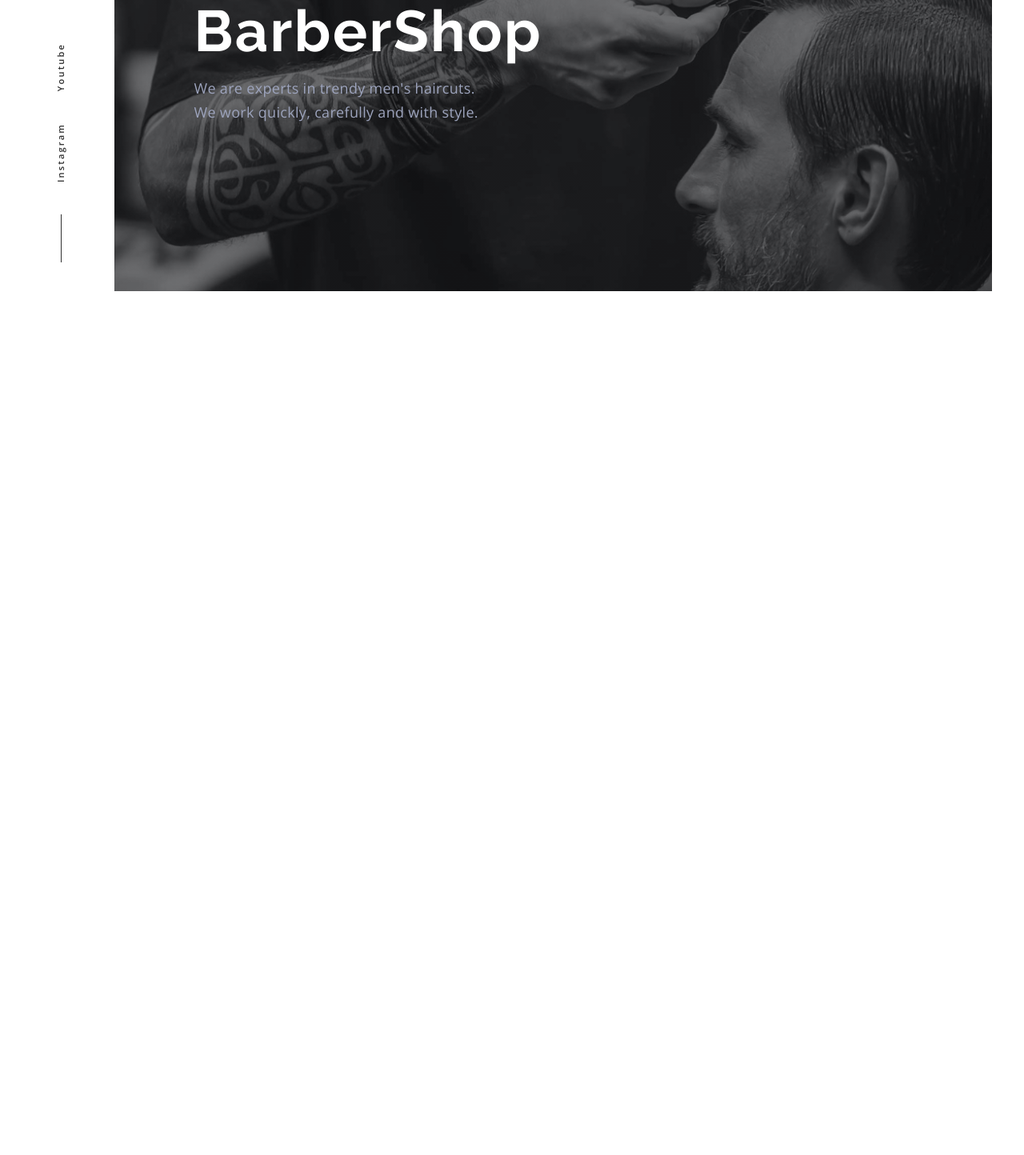
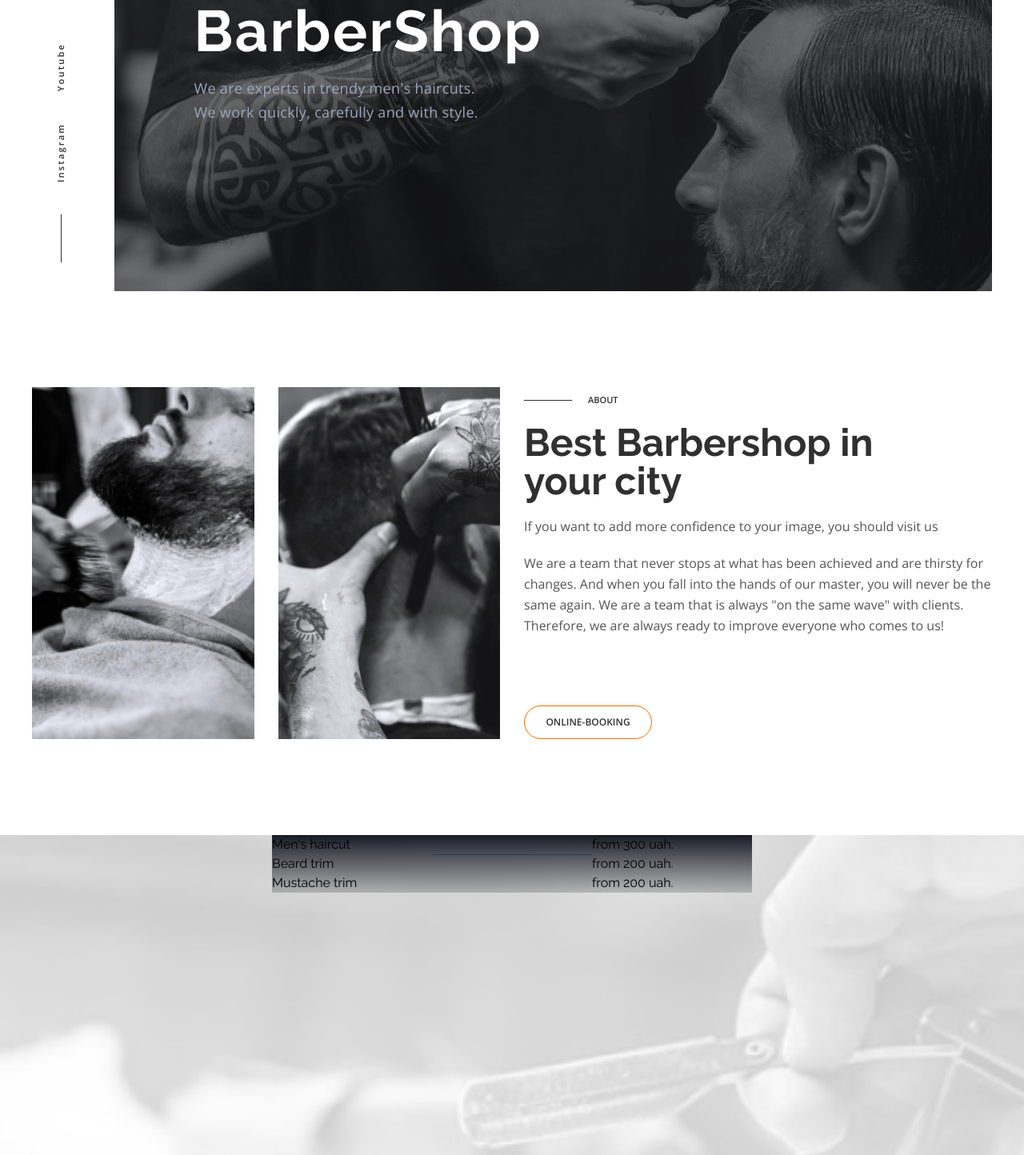
Before and after one commit to Nikichva/Barbershop, a website built with Vite: page index.html in a window 1280 px wide. Shown: the part 316-1760 px from the top of the page at 80% size. Before the commit the page ends 800 px from the top, so only its background shows below. Built offline with nearby package versions, Linux system fonts and the light colour scheme.

Commit message:
added about section

```diff
--- a/index.html
+++ b/index.html
@@ -6,11 +6,12 @@
     <meta name="viewport" content="width=device-width, initial-scale=1.0" />
     <title>Barbershop</title>
   </head>
-  <body class="">
+  <body>
     <!-- <div id="app"></div> -->
     <!-- Header -->
-    <header class="md:mx-10 slidde">
+    <header>
       <div class="container mx-auto">
+        <div class="md:px-10">
           <div
             class="header__menu pt-15 pl-10 transition duration-300 w-84 h-screen bg-light fixed top-0 right-0 transform-[translateX(100%)] opacity-0 md:hidden z-50"
           >
@@ -134,11 +135,95 @@
             </div>
           </div>
         </div>
+      </div>
       <!-- your header markup -->
     </header>
 
     <!-- Main content -->
-    <main></main>
+    <main>
+      <section>
+        <div class="container mx-auto">
+          <div
+            class="px-8 md:px-10 py-21 md:py-25 lg:py-30 md:grid md:grid-cols-2 md:gap-7.5"
+          >
+            <div class="md:col-span-1 hidden md:block">
+              <div class="lg:grid lg:grid-cols-2 gap-7.5">
+                <img
+                  src="/img/img-about-1.jpg"
+                  alt="shaving"
+                  class="w-full object-cover h-58.5 lg:h-110"
+                />
+                <img
+                  src="/img/img-about-2.jpg"
+                  alt="shaving"
+                  class="w-full object-cover h-58.5 mt-7.5 lg:hidden lg:mt-0 lg:h-110"
+                />
+                <img
+                  src="/img/img-about-2_desk.jpg"
+                  alt="shaving"
+                  class="w-full object-cover h-58.5 lg:h-110 hidden lg:block"
+                />
+              </div>
+            </div>
+            <div class="md:col-span-1 relative">
+              <h3
+                class="text-wetasphalt font-[Open_Sans] text-[11px] font-semibold uppercase inline-flex items-center gap-5 before:content-[''] before:block before:h-[1px] before:w-15 before:bg-wetasphalt"
+              >
+                About
+              </h3>
+              <h2 class="text-wetasphalt text-3xl font-bold mt-5 lg:text-5xl">
+                Best Barbershop in <br />
+                your city
+              </h2>
+              <p class="about__text">
+                If you want to add more confidence to your image, you should
+                visit us
+              </p>
+              <p class="about__text">
+                We are a team that never stops at what has been achieved and are
+                thirsty for changes. And when you fall into the hands of our
+                master, you will never be the same again. We are a team that is
+                always "on the same wave" with clients. Therefore, we are always
+                ready to improve everyone who comes to us!
+              </p>
+              <button
+                class="btn-default mt-10 md:bottom-0 md:absolute w-40 text-wetasphalt"
+              >
+                Online-booking
+              </button>
+            </div>
+          </div>
+        </div>
+      </section>
+
+      <section
+        class="bg-[url(/img/bg-prices_tab.png)] bg-center bg-cover h-100 table-background"
+      >
+        <div class="container mx-auto">
+          <div>
+            <table class="table-fixed w-150 mx-auto table-background">
+              <tbody>
+                <tr>
+                  <td>Men's haircut</td>
+                  <td class="border-b border-[#243c5a]"></td>
+                  <td>from 300 uah.</td>
+                </tr>
+                <tr>
+                  <td>Beard trim</td>
+                  <td></td>
+                  <td>from 200 uah.</td>
+                </tr>
+                <tr>
+                  <td>Mustache trim</td>
+                  <td></td>
+                  <td>from 200 uah.</td>
+                </tr>
+              </tbody>
+            </table>
+          </div>
+        </div>
+      </section>
+    </main>
 
     <!-- Footer -->
     <footer>
--- a/src/styles/tailwind.css
+++ b/src/styles/tailwind.css
@@ -22,6 +22,9 @@
   .vertical-rl {
     writing-mode: vertical-rl;
   }
+  .table-background {
+    background: linear-gradient(180deg, #171a24 0%, rgba(23, 26, 36, 0.2) 100%);
+  }
 }
 
 @theme {
@@ -29,6 +32,7 @@
   --color-light: #fff;
   --color-pomarancza: #ff6c00;
   --color-wetasphalt: #303030;
+  --color-abgrey: #555;
 
   --color-dark: #232323;
   --color-ui-active: #d9d9d9;
@@ -36,8 +40,6 @@
   --color-ui-disabled: #d2d2d2;
   --color-ui-error: #db0c35;
   --shadow-img-shadow: 5px 5px 10px 0px rgba(0, 0, 0, 0.25);
-  --shadow-btn-shadow: 0 4px 8px 0 rgba(0, 0, 0, 0.04),
-    0 2px 4px 0 rgba(0, 0, 0, 0.08), 0 1px 3px 0 rgba(0, 0, 0, 0.16);
 }
 
 @layer components {
@@ -57,6 +59,9 @@
   .aside__links a {
     @apply hover:text-pomarancza ease-linear duration-200;
   }
+  .about__text {
+    @apply text-abgrey mt-5 font-[Open_Sans] font-normal text-sm md:text-base leading-[26px];
+  }
   /* .btn-send {
     @apply w-55 h-10 text-base focus:outline-ceramic focus:outline focus:border-ceramic lg:active:outline-ceramic lg:active:outline lg:active:border-ceramic lg:active:text-dark lg:hover:text-ceramic lg:hover:border-ceramic disabled:text-ui-disabled disabled:border-ui-disabled;
   } */
```
Also changed, not shown: public/img/bg-prices_tab.png (renamed from public/img/bg-img_mob@1x.png), public/img/img-about-1.jpg (renamed from public/img/img-1_tab@1x.jpg), public/img/img-about-2.jpg (renamed from public/img/img-2_tab@1x.jpg), public/img/img-about-2_desk.jpg (added). Lines whose indentation alone changed are shown as unchanged.
